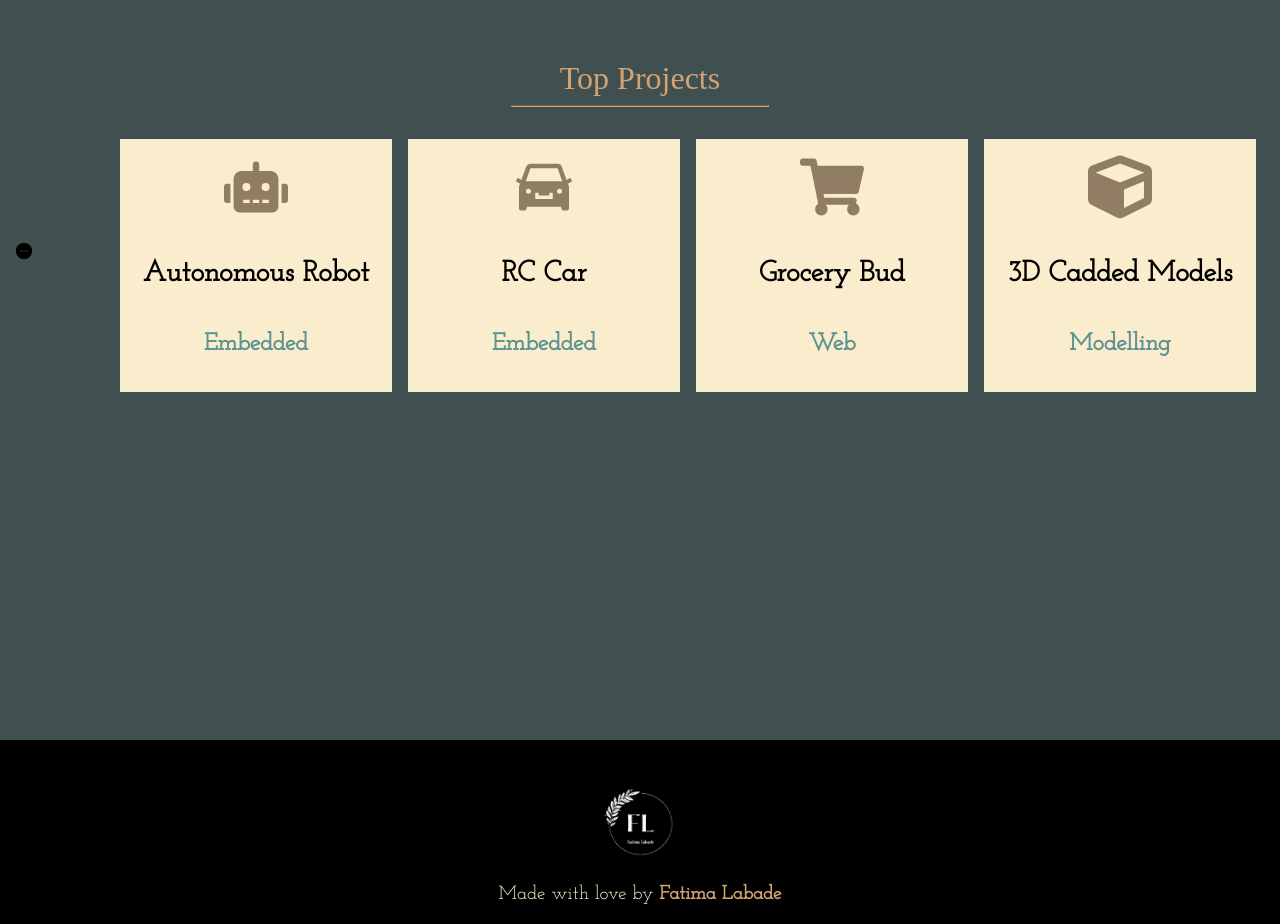
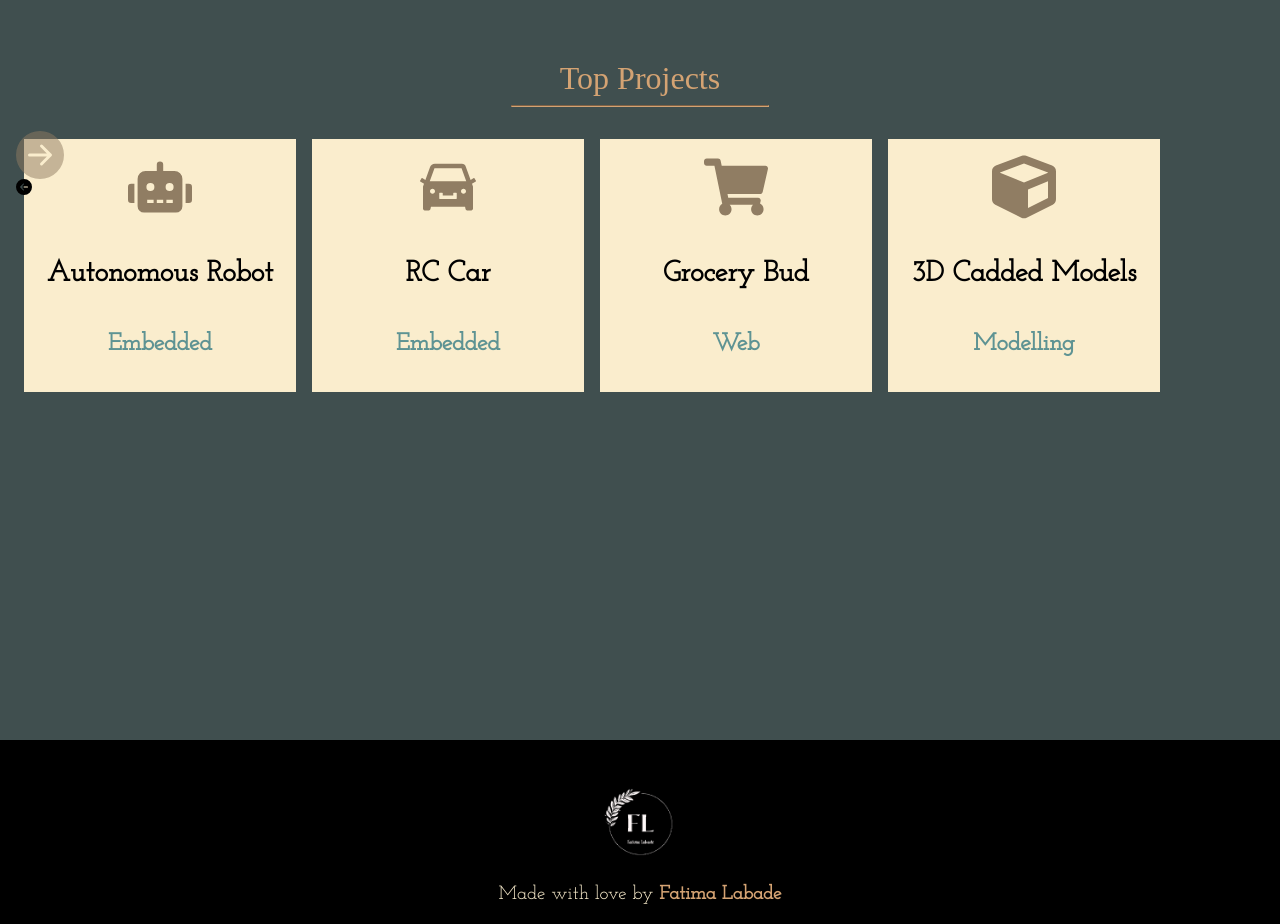
Before and after one commit to FatimaLDL1997/portfolio, a React (Create React App) app: page / in a window 1280 px wide. Shown: the part 2540-3464 px from the top of the page. Built offline with nearby package versions, Linux system fonts and the light colour scheme; a web font is replaced by a local one.

Commit message:
absolute one only

```diff
--- a/src/index.css
+++ b/src/index.css
@@ -73,17 +73,17 @@ html {
   background: #b7aa88;
   box-shadow: rgb(0 0 0 / 25%);
 }
-/* .left-scroll {
-  position: relative;
+.left-scroll {
+  /* position: absolute; */
   color: #907d63;
   font-size: 3rem;
-  right: 20px;
+  /* left: 10%; */
   display: flex;
   z-index: 4;
   height: fit-content;
   justify-content: flex-end;
   opacity: 0.5;
-} */
+}
 /* .right-scroll {
   position: absolute;
   color: #907d63;
@@ -95,13 +95,9 @@ html {
   justify-content: flex-end;
   opacity: 0.5;
 } */
-.fixed-container {
+.scroll-container {
   position: absolute;
-}
-.scroll-container {
-  position: relative;
-  width: 100vw;
-  top: 7rem;
+  /* top: 0rem; */
 }
 .left-scroll:hover {
   cursor: pointer;
--- a/src/pages/Home.js
+++ b/src/pages/Home.js
@@ -126,14 +126,10 @@ const Home = () => {
         <div variants={animateAboutItem} className='top-project-container'>
           <div className='scroll-container'>
             <div className='left-scroll' onClick={() => handleLeftScroll()}>
-              <div className='fixed-container'>
-                <BsArrowRightCircleFill />
-              </div>
+              <BsArrowRightCircleFill />
             </div>
             <div className='right-scroll' onClick={() => handleRighttScroll()}>
-              <div className='fixed-container'>
-                <BsArrowLeftCircleFill />
-              </div>
+              <BsArrowLeftCircleFill />
             </div>
           </div>
 
```
